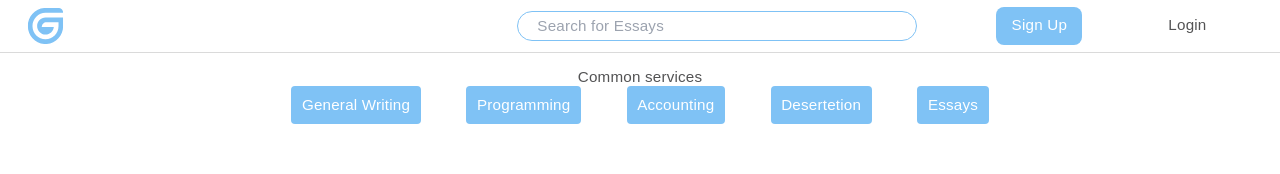
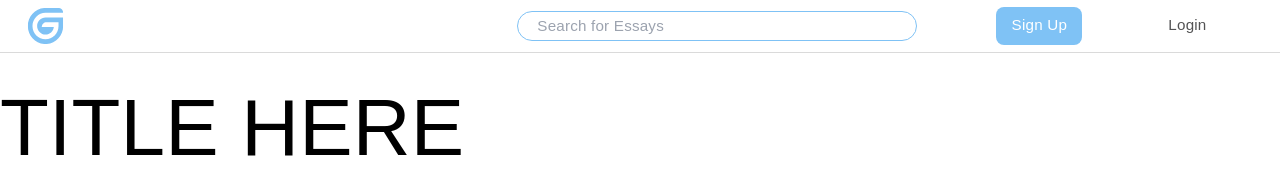
Before and after one commit to Gigitise/landing-page, a React (Vite) app: page / in a window 1280 px wide. Shown: the top 174 px of the page. Built offline with nearby package versions, Linux system fonts and the light colour scheme.

Commit message:
Delete: Unused blocks

```diff
--- a/src/pages/body/Body.jsx
+++ b/src/pages/body/Body.jsx
@@ -1,59 +1,28 @@
-import './body.css';
-import Steps from '../../components/steps/Steps';
-import Reviews from '../../components/reviews/Reviews';
-import Faq from '../../components/faq/Faq';
-import Services from '../../components/our-services/Services';
-import Process from '../../components/Step-to-place/Steps';
-import Banner from '../../components/Banner/Banner';
-import Stats from '../../components/stats/Stats';
-import Comprehensive from '../../components/comprehensive/Comprehensive';
-import { useNavigate } from 'react-router-dom'
-import { Link } from 'react-router-dom';
+import "./body.css";
+import Steps from "../../components/steps/Steps";
+import Reviews from "../../components/reviews/Reviews";
+import Faq from "../../components/faq/Faq";
+import Services from "../../components/our-services/Services";
+import Process from "../../components/Step-to-place/Steps";
+import Banner from "../../components/Banner/Banner";
+import Stats from "../../components/stats/Stats";
+import Comprehensive from "../../components/comprehensive/Comprehensive";
+import { useNavigate } from "react-router-dom";
 
 const Body = () => {
-
-    const navigate = useNavigate();
-
   return (
-        <div className='body'>
-            <div className='common-services'>
-                <h2>Common services</h2>
-                <div className='common-services-content'>
-                    <article>General Writing</article>
-                    <article>Programming</article>
-                    <article>Accounting</article>
-                    <article>Desertetion</article>
-                    <article>Essays</article>
-                </div>
-            </div>
+    <div className="body">
       <Banner />
-
-            {/**
-             *  <h2>Creating your first order?</h2>
-            <Steps />
-            <div className='promo'>
-                <h2>Get a complete paper from as low as <span>$10.00</span></h2>
-                <button>Order Now</button>
-            </div>
-            */}
-            <Stats  />
-            <Services  />
+      <Stats />
+      <Services />
       <Comprehensive />
       <Process />
-            <div className='call-to-action'>
-                <div>
-                    <h2>With Flexypro, all your assignments are now doable! <br />
-                        Join us for top grades!
-                    </h2>
-                </div>
-                <button>Reach out</button>
-            </div>
-            <Reviews/>
+      <Reviews />
       <Faq />
       <br />
       <br />
     </div>
   );
-}
+};
 
 export default Body;
```
Lines whose indentation alone changed are shown as unchanged.
